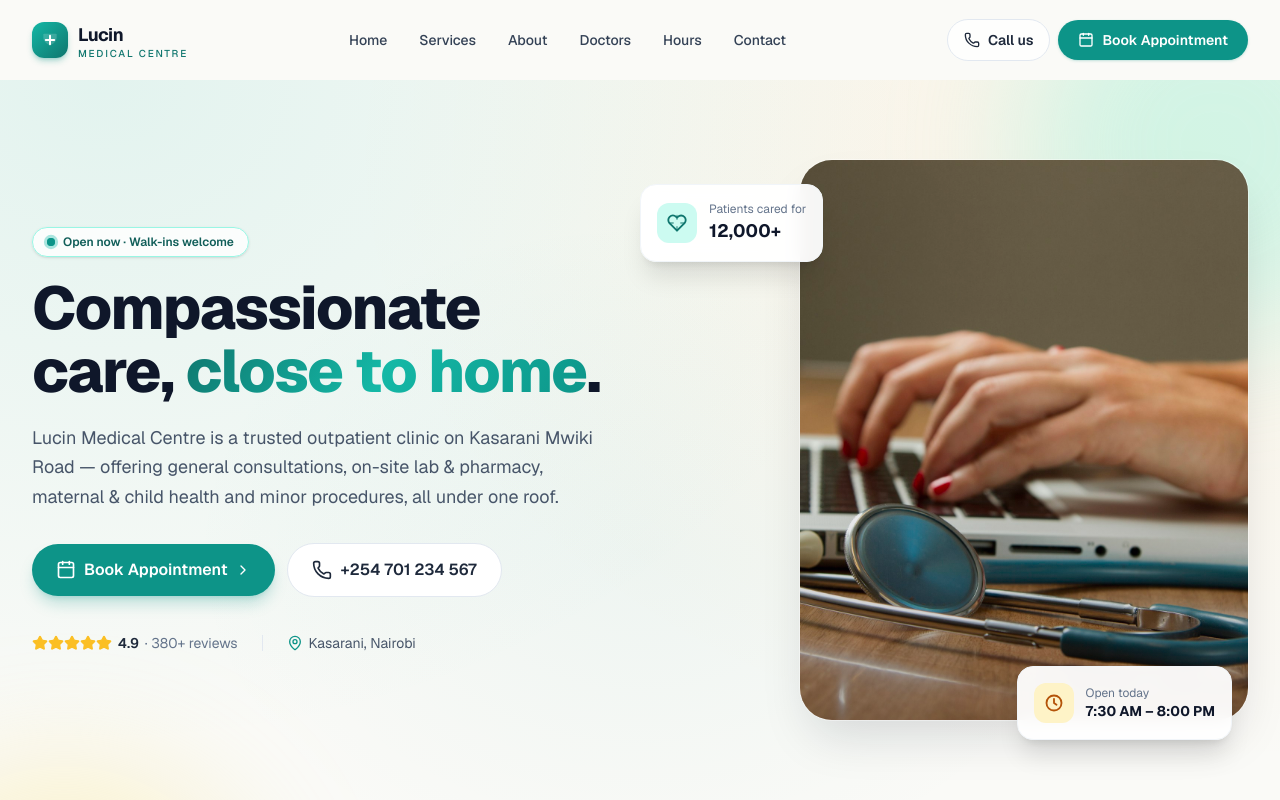
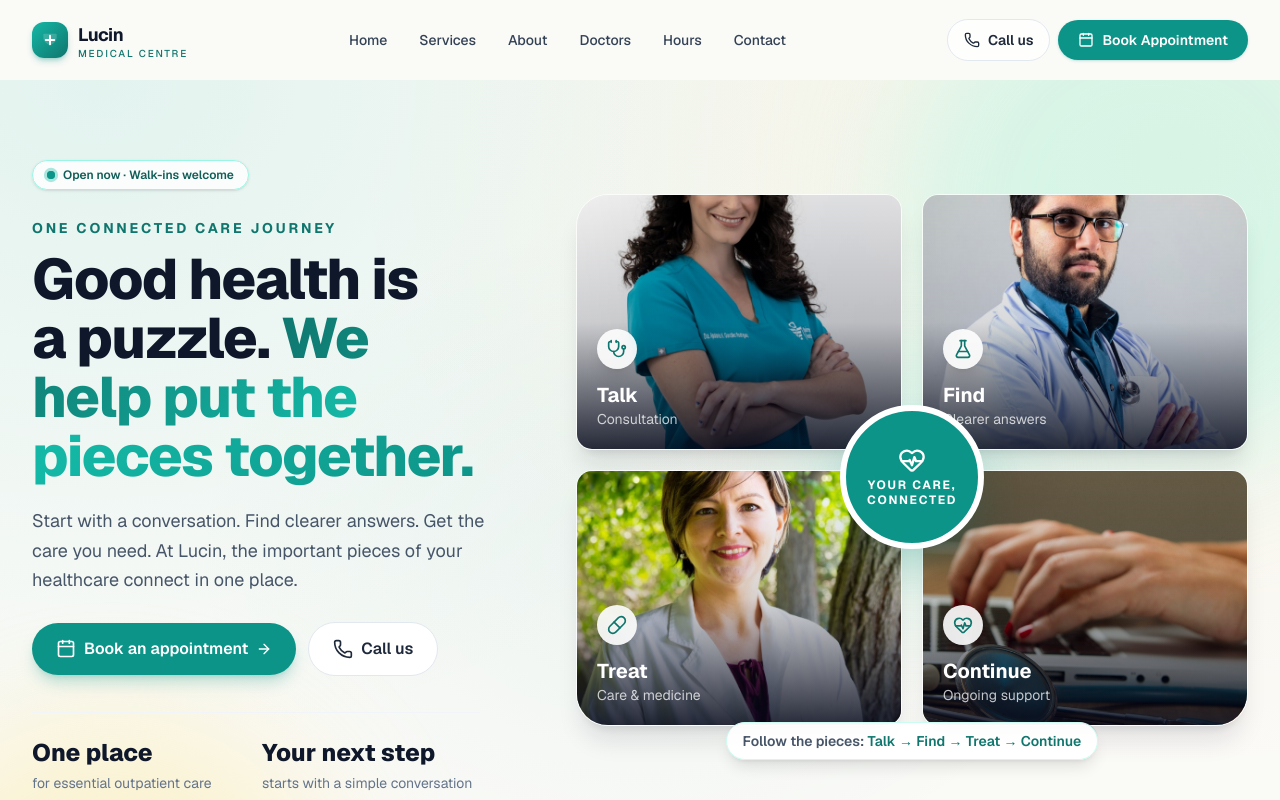
Before and after one commit to Elvinoacer/lucin_medical_center, a Next.js app: page / in a window 1280 px wide. Shown: the top 800 px of the page. Built offline with nearby package versions, Linux system fonts and the light colour scheme.

Commit message:
Redesign hero as connected healthcare story puzzle

```diff
--- a/app/components/Hero.tsx
+++ b/app/components/Hero.tsx
@@ -1,8 +1,47 @@
 "use client";
 
-import { Phone, Calendar, MapPin, Star, ChevronRight } from "lucide-react";
+import {
+  ArrowRight,
+  Calendar,
+  FlaskConical,
+  HeartPulse,
+  Phone,
+  Pill,
+  Stethoscope,
+} from "lucide-react";
 import { clinic } from "../lib/data";
 import { useReveal } from "../lib/useReveal";
+
+const careSteps = [
+  {
+    icon: Stethoscope,
+    label: "Talk",
+    detail: "Consultation",
+    image: "/images/doctor-1.jpg",
+    className: "care-piece--one",
+  },
+  {
+    icon: FlaskConical,
+    label: "Find",
+    detail: "Clearer answers",
+    image: "/images/doctor-2.jpg",
+    className: "care-piece--two",
+  },
+  {
+    icon: Pill,
+    label: "Treat",
+    detail: "Care & medicine",
+    image: "/images/doctor-3.jpg",
+    className: "care-piece--three",
+  },
+  {
+    icon: HeartPulse,
+    label: "Continue",
+    detail: "Ongoing support",
+    image: "/images/hero.jpg",
+    className: "care-piece--four",
+  },
+];
 
 export default function Hero() {
   const { ref, visible } = useReveal<HTMLDivElement>();
@@ -10,28 +49,25 @@ export default function Hero() {
   return (
     <section
       id="home"
-      className="relative overflow-hidden bg-mesh pt-10 pb-16 sm:pt-14 lg:pt-20 lg:pb-24"
+      className="relative overflow-hidden bg-mesh py-12 sm:py-16 lg:py-20"
     >
-      {/* Decorative blobs */}
       <div
         aria-hidden="true"
-        className="pointer-events-none absolute -top-32 -right-32 h-96 w-96 rounded-full bg-brand-200/40 blur-3xl"
+        className="pointer-events-none absolute -top-32 right-[-8rem] h-[32rem] w-[32rem] rounded-full bg-brand-200/35 blur-3xl"
       />
       <div
         aria-hidden="true"
-        className="pointer-events-none absolute -bottom-32 -left-32 h-96 w-96 rounded-full bg-accent-200/40 blur-3xl"
+        className="pointer-events-none absolute -bottom-40 -left-32 h-[30rem] w-[30rem] rounded-full bg-accent-200/35 blur-3xl"
       />
 
       <div
         ref={ref}
-        className={`mx-auto max-w-7xl px-4 sm:px-6 lg:px-8 transition-all duration-700 ${
-          visible ? "opacity-100 translate-y-0" : "opacity-0 translate-y-6"
+        className={`relative mx-auto max-w-7xl px-4 transition-all duration-700 sm:px-6 lg:px-8 ${
+          visible ? "translate-y-0 opacity-100" : "translate-y-6 opacity-0"
         }`}
       >
-        <div className="grid items-center gap-10 lg:grid-cols-12 lg:gap-12">
-          {/* Left: copy */}
-          <div className="lg:col-span-6">
-            {/* Status pill */}
+        <div className="grid items-center gap-12 lg:grid-cols-12 lg:gap-10">
+          <div className="lg:col-span-5 xl:col-span-5">
             <div className="inline-flex items-center gap-2 rounded-full border border-brand-200 bg-white/80 px-3.5 py-1.5 text-xs font-semibold text-brand-800 shadow-sm backdrop-blur">
               <span className="relative flex h-2 w-2">
                 <span className="absolute inline-flex h-full w-full animate-pulse-ring rounded-full bg-brand-500" />
@@ -40,117 +76,100 @@ export default function Hero() {
               Open now · Walk-ins welcome
             </div>
 
-            <h1 className="mt-5 font-display text-4xl font-extrabold leading-[1.05] tracking-tight text-ink-900 text-balance sm:text-5xl lg:text-6xl">
-              Compassionate care,{" "}
-              <span className="text-gradient-brand">close to home</span>.
+            <p className="mt-7 text-sm font-bold uppercase tracking-[0.2em] text-brand-700">
+              One connected care journey
+            </p>
+            <h1 className="mt-3 font-display text-4xl font-extrabold leading-[1.04] tracking-tight text-ink-900 text-balance sm:text-5xl lg:text-[3.55rem]">
+              Good health is a puzzle. {" "}
+              <span className="text-gradient-brand">We help put the pieces together.</span>
             </h1>
 
-            <p className="mt-5 max-w-xl text-lg leading-relaxed text-ink-600 text-pretty">
-              Lucin Medical Centre is a trusted outpatient clinic on Kasarani
-              Mwiki Road — offering general consultations, on-site lab &
-              pharmacy, maternal &amp; child health and minor procedures, all
-              under one roof.
+            <p className="mt-5 max-w-xl text-base leading-relaxed text-ink-600 sm:text-lg">
+              Start with a conversation. Find clearer answers. Get the care you
+              need. At Lucin, the important pieces of your healthcare connect in
+              one place.
             </p>
 
-            {/* CTA row */}
-            <div className="mt-8 flex flex-col gap-3 sm:flex-row sm:items-center">
+            <div className="mt-7 flex flex-col gap-3 sm:flex-row sm:items-center">
               <a
                 href="#contact"
-                className="group inline-flex items-center justify-center gap-2 rounded-full bg-brand-600 px-6 py-3.5 text-base font-semibold text-white shadow-lg shadow-brand-600/25 transition-all hover:bg-brand-700 hover:shadow-xl hover:shadow-brand-600/30"
+                className="group inline-flex items-center justify-center gap-2 rounded-full bg-brand-600 px-6 py-3.5 text-base font-semibold text-white shadow-lg shadow-brand-600/25 transition-all hover:-translate-y-0.5 hover:bg-brand-700 hover:shadow-xl"
               >
                 <Calendar className="h-5 w-5" />
-                Book Appointment
-                <ChevronRight className="h-4 w-4 transition-transform group-hover:translate-x-0.5" />
+                Book an appointment
+                <ArrowRight className="h-4 w-4 transition-transform group-hover:translate-x-0.5" />
               </a>
               <a
                 href={clinic.phoneHref}
                 className="inline-flex items-center justify-center gap-2 rounded-full border border-ink-200 bg-white px-6 py-3.5 text-base font-semibold text-ink-800 transition-all hover:border-brand-300 hover:text-brand-700"
               >
                 <Phone className="h-5 w-5" />
-                {clinic.phone}
+                Call us
               </a>
             </div>
 
-            {/* Trust row */}
-            <div className="mt-9 flex flex-wrap items-center gap-x-6 gap-y-3 text-sm">
-              <div className="flex items-center gap-1.5">
-                <div className="flex">
-                  {[0, 1, 2, 3, 4].map((i) => (
-                    <Star
-                      key={i}
-                      className="h-4 w-4 fill-accent-400 text-accent-400"
-                    />
-                  ))}
-                </div>
-                <span className="font-semibold text-ink-800">4.9</span>
-                <span className="text-ink-500">· 380+ reviews</span>
+            <div className="mt-9 grid grid-cols-2 gap-3 border-t border-ink-100 pt-6 sm:max-w-md">
+              <div>
+                <p className="font-display text-2xl font-extrabold text-ink-900">One place</p>
+                <p className="mt-1 text-sm text-ink-500">for essential outpatient care</p>
               </div>
-              <span className="hidden h-4 w-px bg-ink-200 sm:block" />
-              <div className="flex items-center gap-1.5 text-ink-600">
-                <MapPin className="h-4 w-4 text-brand-600" />
-                <span>Kasarani, Nairobi</span>
+              <div>
+                <p className="font-display text-2xl font-extrabold text-ink-900">Your next step</p>
+                <p className="mt-1 text-sm text-ink-500">starts with a simple conversation</p>
               </div>
             </div>
           </div>
 
-          {/* Right: image collage */}
-          <div className="lg:col-span-6">
-            <div className="relative">
-              {/* Main image */}
-              <div className="relative mx-auto max-w-md overflow-hidden rounded-[2rem] shadow-2xl shadow-ink-900/15 ring-1 ring-white/40 lg:ml-auto lg:mr-0">
-                <img
-                  src="/images/hero.jpg"
-                  alt="A friendly nurse welcoming a patient at Lucin Medical Centre"
-                  className="aspect-[4/5] w-full object-cover"
-                  loading="eager"
-                />
-                <div className="absolute inset-0 bg-gradient-to-t from-ink-950/30 via-transparent to-transparent" />
+          <div className="lg:col-span-7 xl:col-span-7">
+            <div className="relative mx-auto max-w-2xl py-2 lg:ml-auto lg:mr-0">
+              <div className="absolute left-1/2 top-1/2 z-0 h-48 w-48 -translate-x-1/2 -translate-y-1/2 rounded-full bg-brand-200/50 blur-3xl" />
+
+              <div className="relative z-10 grid grid-cols-2 gap-3 sm:gap-5">
+                {careSteps.map((step, index) => {
+                  const Icon = step.icon;
+                  return (
+                    <div
+                      key={step.label}
+                      className={`care-piece group relative min-h-[13rem] overflow-hidden border border-white/70 shadow-xl shadow-ink-900/10 transition-all duration-500 hover:-translate-y-1 hover:shadow-2xl sm:min-h-[16rem] ${step.className}`}
+                      style={{ animationDelay: `${index * 120}ms` }}
+                    >
+                      <img
+                        src={step.image}
+                        alt=""
+                        className="absolute inset-0 h-full w-full object-cover transition-transform duration-700 group-hover:scale-105"
+                        loading={index === 0 ? "eager" : "lazy"}
+                      />
+                      <div className="absolute inset-0 bg-gradient-to-t from-ink-950/85 via-ink-950/15 to-transparent" />
+                      <div className="absolute inset-x-0 bottom-0 p-4 sm:p-5">
+                        <div className="mb-3 flex h-10 w-10 items-center justify-center rounded-full bg-white/90 text-brand-700 shadow-lg backdrop-blur">
+                          <Icon className="h-5 w-5" />
+                        </div>
+                        <p className="text-lg font-bold text-white sm:text-xl">{step.label}</p>
+                        <p className="text-sm text-white/75">{step.detail}</p>
+                      </div>
+                    </div>
+                  );
+                })}
               </div>
 
-              {/* Floating stat card — top */}
-              <div className="absolute -left-3 top-6 hidden animate-float-soft rounded-2xl border border-ink-100 bg-white/95 p-4 shadow-xl backdrop-blur sm:block lg:-left-6">
-                <div className="flex items-center gap-3">
-                  <div className="flex h-10 w-10 items-center justify-center rounded-xl bg-brand-100 text-brand-700">
-                    <Heart />
-                  </div>
-                  <div>
-                    <p className="text-xs text-ink-500">Patients cared for</p>
-                    <p className="font-display text-lg font-bold text-ink-900">
-                      12,000+
-                    </p>
-                  </div>
-                </div>
+              <div className="pointer-events-none absolute left-1/2 top-1/2 z-20 flex h-28 w-28 -translate-x-1/2 -translate-y-1/2 flex-col items-center justify-center rounded-full border-[6px] border-white bg-brand-600 text-center text-white shadow-2xl shadow-brand-700/30 sm:h-36 sm:w-36">
+                <HeartPulse className="h-6 w-6 sm:h-7 sm:w-7" />
+                <span className="mt-1 text-[10px] font-bold uppercase leading-tight tracking-[0.14em] sm:text-xs">
+                  Your care,<br />connected
+                </span>
               </div>
 
-              {/* Floating stat card — bottom */}
-              <div
-                className="absolute -bottom-5 right-2 hidden animate-float-soft rounded-2xl border border-ink-100 bg-white/95 p-4 shadow-xl backdrop-blur sm:block lg:right-4"
-                style={{ animationDelay: "1.5s" }}
-              >
-                <div className="flex items-center gap-3">
-                  <div className="flex h-10 w-10 items-center justify-center rounded-xl bg-accent-100 text-accent-700">
-                    <ClockIcon />
-                  </div>
-                  <div>
-                    <p className="text-xs text-ink-500">Open today</p>
-                    <p className="font-display text-sm font-bold text-ink-900">
-                      7:30 AM – 8:00 PM
-                    </p>
-                  </div>
-                </div>
+              <div className="relative z-20 mx-auto -mt-1 w-fit rounded-full border border-brand-100 bg-white/95 px-4 py-2 text-center text-xs font-semibold text-ink-600 shadow-lg backdrop-blur sm:text-sm">
+                Follow the pieces: <span className="text-brand-700">Talk → Find → Treat → Continue</span>
               </div>
             </div>
           </div>
         </div>
 
-        {/* Stats bar */}
-        <div className="mt-14 grid grid-cols-2 gap-4 rounded-3xl border border-ink-100 bg-white/70 p-6 backdrop-blur sm:grid-cols-4 sm:gap-6 lg:mt-20 lg:p-8">
+        <div className="mt-12 grid grid-cols-2 gap-x-4 gap-y-6 border-t border-ink-100 pt-8 sm:grid-cols-4 lg:mt-16">
           {clinic.stats.map((s) => (
-            <div
-              key={s.label}
-              className="text-center sm:text-left"
-            >
-              <p className="font-display text-3xl font-extrabold tracking-tight text-ink-900 lg:text-4xl">
+            <div key={s.label} className="text-center sm:text-left">
+              <p className="font-display text-2xl font-extrabold tracking-tight text-ink-900 sm:text-3xl">
                 {s.value}
               </p>
               <p className="mt-1 text-xs font-medium uppercase tracking-wide text-ink-500 sm:text-sm">
@@ -160,42 +179,23 @@ export default function Hero() {
           ))}
         </div>
       </div>
+
+      <style jsx>{`
+        .care-piece {
+          animation: piece-settle 700ms cubic-bezier(0.22, 1, 0.36, 1) both;
+        }
+        .care-piece--one { border-radius: 2rem 1rem 1rem 1rem; }
+        .care-piece--two { border-radius: 1rem 2rem 1rem 1rem; }
+        .care-piece--three { border-radius: 1rem 1rem 1rem 2rem; }
+        .care-piece--four { border-radius: 1rem 1rem 2rem 1rem; }
+        @keyframes piece-settle {
+          from { opacity: 0; transform: scale(0.94); }
+          to { opacity: 1; transform: scale(1); }
+        }
+        @media (prefers-reduced-motion: reduce) {
+          .care-piece { animation: none; }
+        }
+      `}</style>
     </section>
   );
 }
-
-function Heart() {
-  return (
-    <svg
-      viewBox="0 0 24 24"
-      className="h-5 w-5"
-      fill="none"
-      stroke="currentColor"
-      strokeWidth="2.2"
-      strokeLinecap="round"
-      strokeLinejoin="round"
-      aria-hidden="true"
-    >
-      <path d="M20.84 4.61a5.5 5.5 0 0 0-7.78 0L12 5.67l-1.06-1.06a5.5 5.5 0 0 0-7.78 7.78l1.06 1.06L12 21.23l7.78-7.78 1.06-1.06a5.5 5.5 0 0 0 0-7.78z" />
-      <path d="M3.22 12h4M16.78 12h4M12 3.22v4M12 16.78v4" opacity="0.5" />
-    </svg>
-  );
-}
-
-function ClockIcon() {
-  return (
-    <svg
-      viewBox="0 0 24 24"
-      className="h-5 w-5"
-      fill="none"
-      stroke="currentColor"
-      strokeWidth="2.2"
-      strokeLinecap="round"
-      strokeLinejoin="round"
-      aria-hidden="true"
-    >
-      <circle cx="12" cy="12" r="9" />
-      <path d="M12 7v5l3 2" />
-    </svg>
-  );
-}
```
